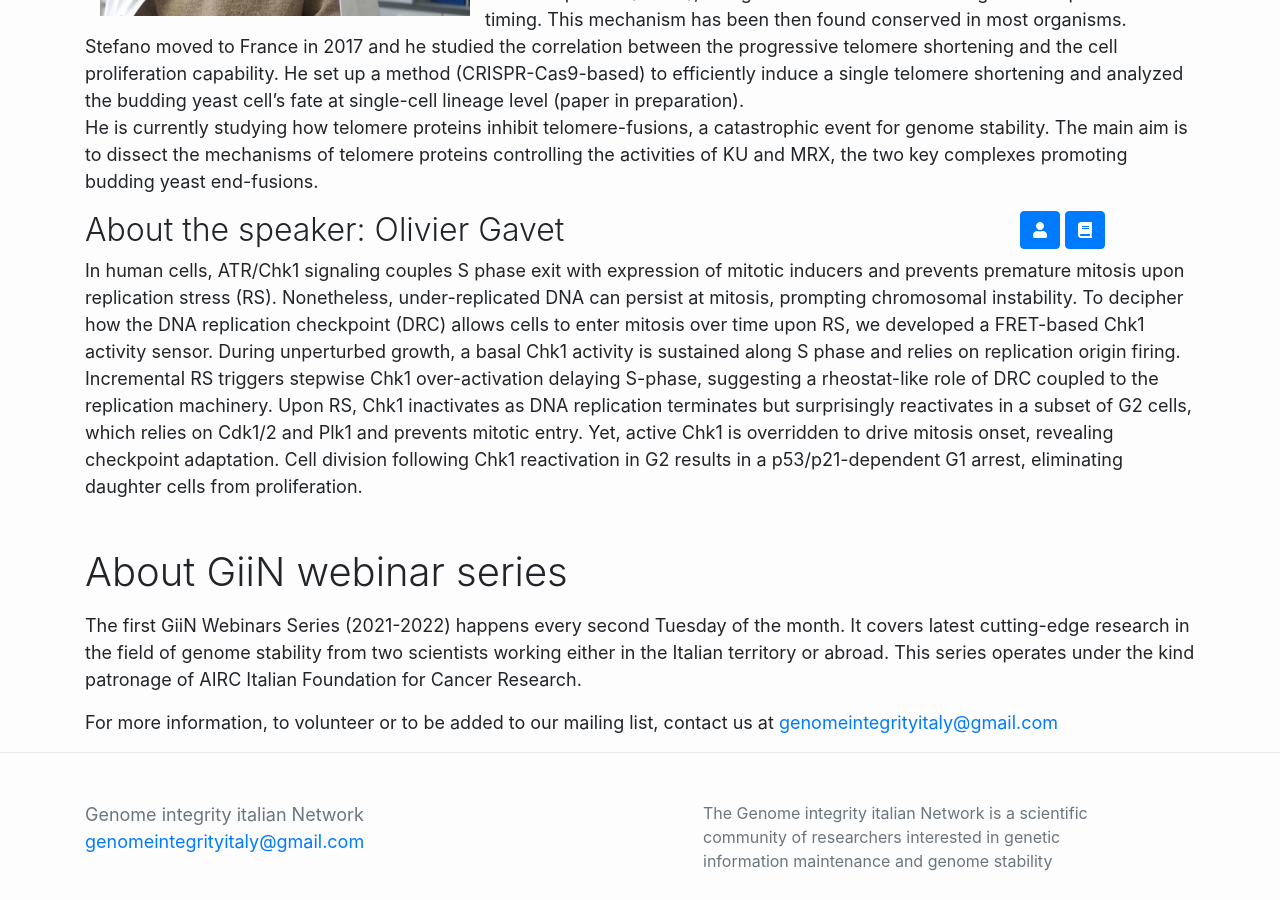
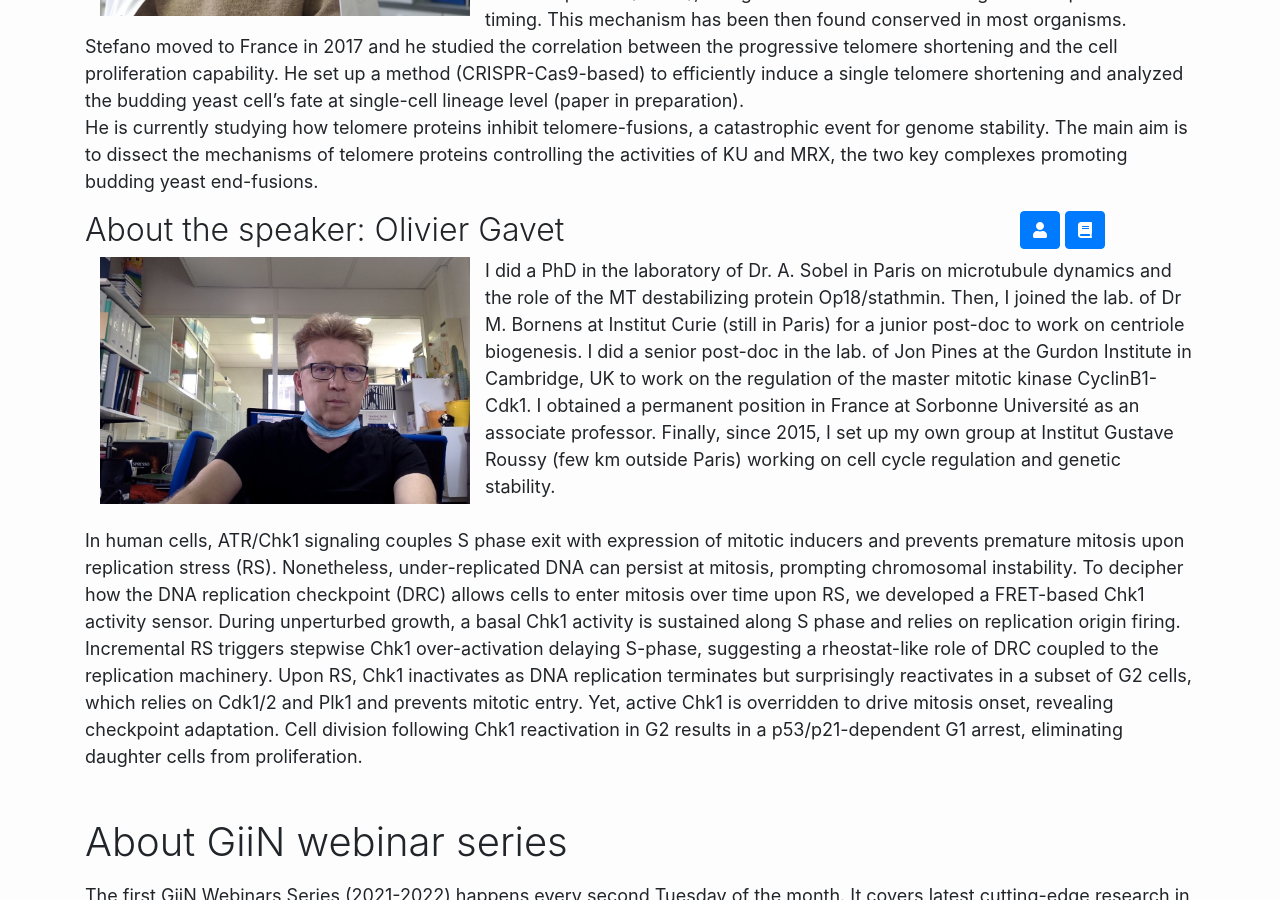
Before and after one commit to ftabaro/giin-website, a Jekyll site: the page built from _posts/2022-04-07-giin-webinar-series-april-session.markdown, in a window 1280 px wide and 900 px high, scrolled down 896 px. Built offline with Jekyll 4.4.1, drawn with Linux system fonts in a browser that asks for light colours; nearby versions of some CDN libraries.

Commit message:
Add Gavet picture and bio

```diff
--- a/_posts/2022-04-07-giin-webinar-series-april-session.markdown
+++ b/_posts/2022-04-07-giin-webinar-series-april-session.markdown
@@ -27,8 +27,9 @@ He is currently studying how telomere proteins inhibit telomere-fusions, a catas
     institute: CNRS
     nation: France
     talk: "Regulation and limitations of DRC signaling upon replication stress and consequences on cell outcome"
-    pic:
-    bio: "In human cells, ATR/Chk1 signaling couples S phase exit with expression of mitotic inducers and prevents premature mitosis upon replication stress (RS). Nonetheless, under-replicated DNA can persist at mitosis, prompting chromosomal instability. To decipher how the DNA replication checkpoint (DRC) allows cells to enter mitosis over time upon RS, we developed a FRET-based Chk1 activity sensor. During unperturbed growth, a basal Chk1 activity is sustained along S phase and relies on replication origin firing. Incremental RS triggers stepwise Chk1 over-activation delaying S-phase, suggesting a rheostat-like role of DRC coupled to the replication machinery. Upon RS, Chk1 inactivates as DNA replication terminates but surprisingly reactivates in a subset of G2 cells, which relies on Cdk1/2 and Plk1 and prevents mitotic entry. Yet, active Chk1 is overridden to drive mitosis onset, revealing checkpoint adaptation. Cell division following Chk1 reactivation in G2 results in a p53/p21-dependent G1 arrest, eliminating daughter cells from proliferation."
+    pic: /assets/speakers/2022/04/gavet.jpg
+    bio: "I did a PhD in the laboratory of Dr. A. Sobel in Paris on microtubule dynamics and the role of the MT destabilizing protein Op18/stathmin. Then, I joined the lab. of Dr M. Bornens at Institut Curie (still in Paris) for a junior post-doc to work on centriole biogenesis. I did a senior post-doc in the lab. of Jon Pines at the Gurdon Institute in Cambridge, UK to work on the regulation of the master mitotic kinase CyclinB1-Cdk1. I obtained a permanent position in France at Sorbonne Université as an associate professor. Finally, since 2015, I set up my own group at Institut Gustave Roussy (few km outside Paris) working on cell cycle regulation and genetic stability.<br/><br/>
+    In human cells, ATR/Chk1 signaling couples S phase exit with expression of mitotic inducers and prevents premature mitosis upon replication stress (RS). Nonetheless, under-replicated DNA can persist at mitosis, prompting chromosomal instability. To decipher how the DNA replication checkpoint (DRC) allows cells to enter mitosis over time upon RS, we developed a FRET-based Chk1 activity sensor. During unperturbed growth, a basal Chk1 activity is sustained along S phase and relies on replication origin firing. Incremental RS triggers stepwise Chk1 over-activation delaying S-phase, suggesting a rheostat-like role of DRC coupled to the replication machinery. Upon RS, Chk1 inactivates as DNA replication terminates but surprisingly reactivates in a subset of G2 cells, which relies on Cdk1/2 and Plk1 and prevents mitotic entry. Yet, active Chk1 is overridden to drive mitosis onset, revealing checkpoint adaptation. Cell division following Chk1 reactivation in G2 results in a p53/p21-dependent G1 arrest, eliminating daughter cells from proliferation."
     website:  https://www.gustaveroussy.fr/en/cell-division-and-genomic-stability
     pubmed: https://pubmed.ncbi.nlm.nih.gov/?term=Gavet+O%5BAuthor%5D
 chairs:
```
Also changed, not shown: assets/speakers/2022/04/gavet.jpg (added).
